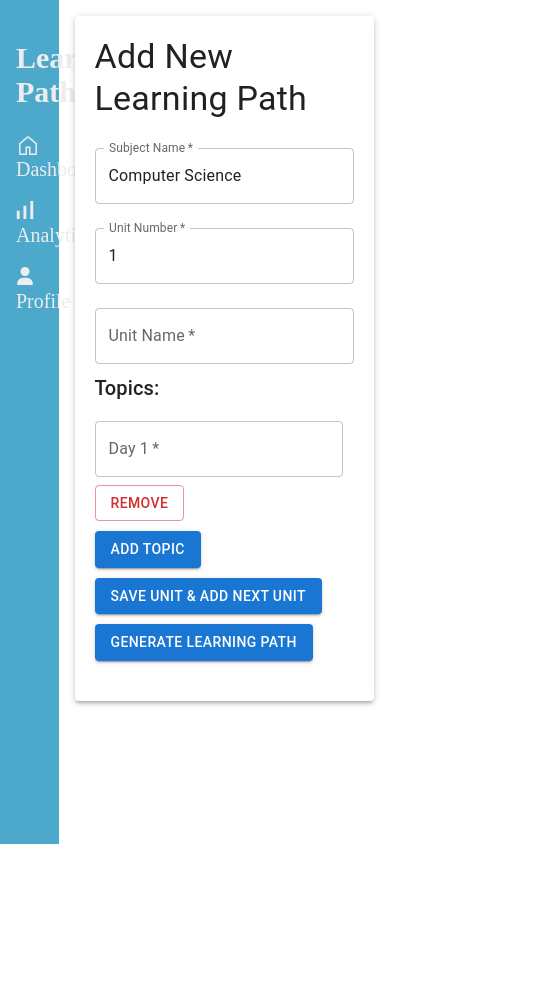
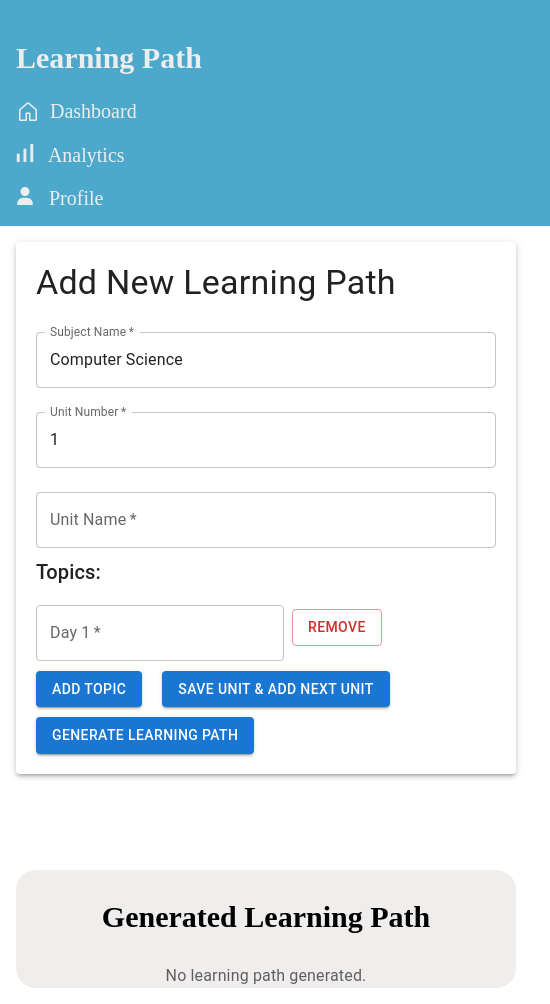
Before and after one commit to akshaypatra/LearningPathDashboard-frontend, a React (Create React App) app: page /new-learning-path in a window 390 px wide. Shown: the whole page, 550 px wide, since content can reach past the window. Before the commit the page ends 844 px from the top, so only its background shows below. Built offline with nearby package versions, Linux system fonts and the light colour scheme.

Commit message:
made the app responsive with some changes and added css for learning path

```diff
--- a/src/App.css
+++ b/src/App.css
@@ -26,6 +26,19 @@ margin: 0px;
 
 .body-section{
   padding: 1rem;
+}
+
+@media (max-width: 668px){
+  .App{
+    display: flex;
+    flex-direction: column;
+    height: 100vh;
+    margin: 0px;
+  }
+  .navbar-section{
+    width: 550px;
+    margin: 0px;
+  }
 }
 
 /* Navbar.js */
@@ -95,14 +108,82 @@ margin: 0px;
 
 /* AddNewLearningPath.js */
 
-.add-new-learningpath-section h1{
+.add-new-learning-path-section{
 
   /* background-color:rgb(240, 237, 237)  ; */
-  font-family: cursive;
-  font-size: 30;
+  display: flex;
+
+  gap: 5rem;
 }
 
-.add-new-learningpath-form{
-  border: 1px solid black;
-  background-color:rgb(240, 237, 237)  ;
+.alternate-message-learning-path{
+  text-align: center;
+  margin-top: 10rem;
 }
+
+.generated-learning-path-section{
+  width:550px;
+  background-color:  rgb(240, 237, 237);
+  border-radius: 20px;
+  overflow: scroll;
+  max-height: 900px;
+  margin-top: 5rem;
+}
+
+.add-new-learning-path-form{
+  margin-left: 5rem;
+  margin-top: 5rem;
+}
+
+@media (max-width: 668px){
+
+
+  .add-new-learning-path-section{
+
+
+    display: flex;
+    flex-direction: column;
+
+    gap: 5rem;
+  }
+
+  .generated-learning-path-section{
+    width:500px;
+    background-color:  rgb(240, 237, 237);
+    border-radius: 20px;
+    overflow: scroll;
+    max-height: 900px;
+    margin-top: 1rem;
+  }
+  .add-new-learning-path-form{
+    width: 500px;
+    margin: 0px;
+  }
+}
+
+/* LearningPathComponent.js */
+
+.learning-path{
+  text-align: center;
+}
+
+.generated-learning-path-section-header{
+  text-align: center;
+  font-family: cursive;
+  font-size: 30px;
+
+}
+
+.learning-path-grid-component{
+  background-color: rgb(166, 232, 243);
+  border-radius: 40px;
+  border: 4px solid rgb(60, 178, 218);
+  box-shadow: 5px 8px 10px 0.1px rgba(0, 0, 0, 0.213);
+}
+.learning-path-grid-component-day{
+   text-align: center;
+}
+.learning-path-grid-component-body{
+  text-align: center;
+  font-size: 20px;
+}
--- a/src/components/AddNewLearningPath.js
+++ b/src/components/AddNewLearningPath.js
@@ -51,6 +51,8 @@ export default function AddNewLearningPath() {
   };
 
   return (
+    <div className='add-new-learning-path-section'>
+        <section className='add-new-learning-path-form'>
     <Paper elevation={3} style={{ padding: '20px', maxWidth: '600px', margin: 'auto' }}>
       <Typography variant="h4" gutterBottom>Add New Learning Path</Typography>
       <form onSubmit={handleSubmit}>
@@ -127,15 +129,22 @@ export default function AddNewLearningPath() {
         </Button>
       </form>
 
-      {/* Display Final Structured Data */}
-      <div style={{ marginTop: '20px' }}>
-        {/* <Typography variant="h6">Final Structured Data</Typography>
-        <pre>{JSON.stringify(finalData, null, 2)}</pre> */}
 
-      </div>
 
-      {/* Conditionally render the Learning Path Component */}
-      {generateLearningPath && <LearningPathComponent learningData={finalData} />}
+
+
     </Paper>
+    </section>
+    <section className='generated-learning-path-section'>
+        <h1 className='generated-learning-path-section-header'>Generated Learning Path</h1>
+        {generateLearningPath ? (
+          <LearningPathComponent learningData={finalData} />
+        ) : (
+          <Typography variant="body1" color="textSecondary" className='alternate-message-learning-path'>
+            No learning path generated.
+          </Typography>
+        )}
+    </section>
+    </div>
   );
 }
--- a/src/components/LearningPathComponent.js
+++ b/src/components/LearningPathComponent.js
@@ -1,5 +1,5 @@
 import React from 'react';
-import { Container, Typography, Grid2, Paper } from '@mui/material';
+import { Container, Typography, Grid2} from '@mui/material';
 
 const LearningPathComponent = ({ learningData }) => {
   const generateLearningPath = () => {
@@ -24,25 +24,27 @@ const LearningPathComponent = ({ learningData }) => {
   const learningPath = generateLearningPath();
 
   return (
-    <Container>
-      <Typography variant="h4" gutterBottom>
-        Learning Path: {learningData.subjectName}
+    <Container className='learning-path'>
+      <Typography variant="h4" gutterBottom >
+        {learningData.subjectName}
       </Typography>
-      <Grid2 container spacing={3} style={{liststyle:'None'}}>
+      <Grid2 container spacing={3}  >
         {Object.keys(learningPath).map((day) => (
-          <Grid2 item xs={12} md={6} key={day} style={{ width:'100vh'  }}>
-            <Paper elevation={3}>
-              <Typography variant="h5">Day {day}</Typography>
-              <ul>
+          <Grid2 item xs={12} md={6} key={day} style={{ width:'100vh' }} >
+            <div className="learning-path-grid-component" >
+              <Typography variant="h5" className='learning-path-grid-component-day' >Day {day}</Typography>
+              <ul style={{listStyle:'None',textAlign:'center'}}>
                 {learningPath[day].map((topic, index) => (
                   <li key={index}>
-                    <Typography variant="body1">
-                      {topic.unitName}: {topic.topicName}
-                    </Typography>
+                    <div className='learning-path-grid-component-body'>
+                        <p>Unit : {topic.unitName}</p>
+
+                        <p>Topic : {topic.topicName}</p>
+                    </div>
                   </li>
                 ))}
               </ul>
-            </Paper>
+            </div>
           </Grid2>
         ))}
       </Grid2>
```
